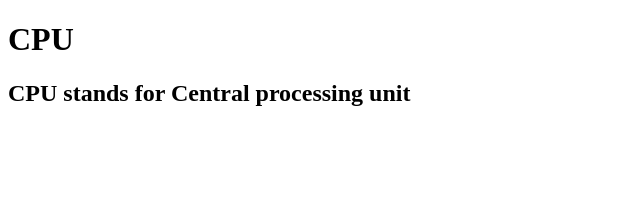
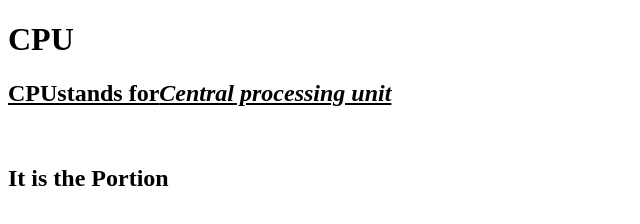
Before and after one commit to iamneo-production/acffeeecfadebeadaeccdfffebaeceaec, a plain HTML site: page public/index.html in a window 1280 px wide. Shown: the whole page, without its empty margins (0-640 px from the left). Drawn offline with Linux system fonts and the light colour scheme.

Commit message:
Backup Commit

```diff
--- a/public/index.html
+++ b/public/index.html
@@ -9,6 +9,7 @@
 </head>
 <body>
     <h1>CPU</h1>
-    <h2>CPU stands for Central processing unit</h2>
+    </p><h2><u>CPUstands for<i>Central processing unit</i></u></h2><br>
+    <h2>It is the Portion</h2>
 </body>
 </html>
```
